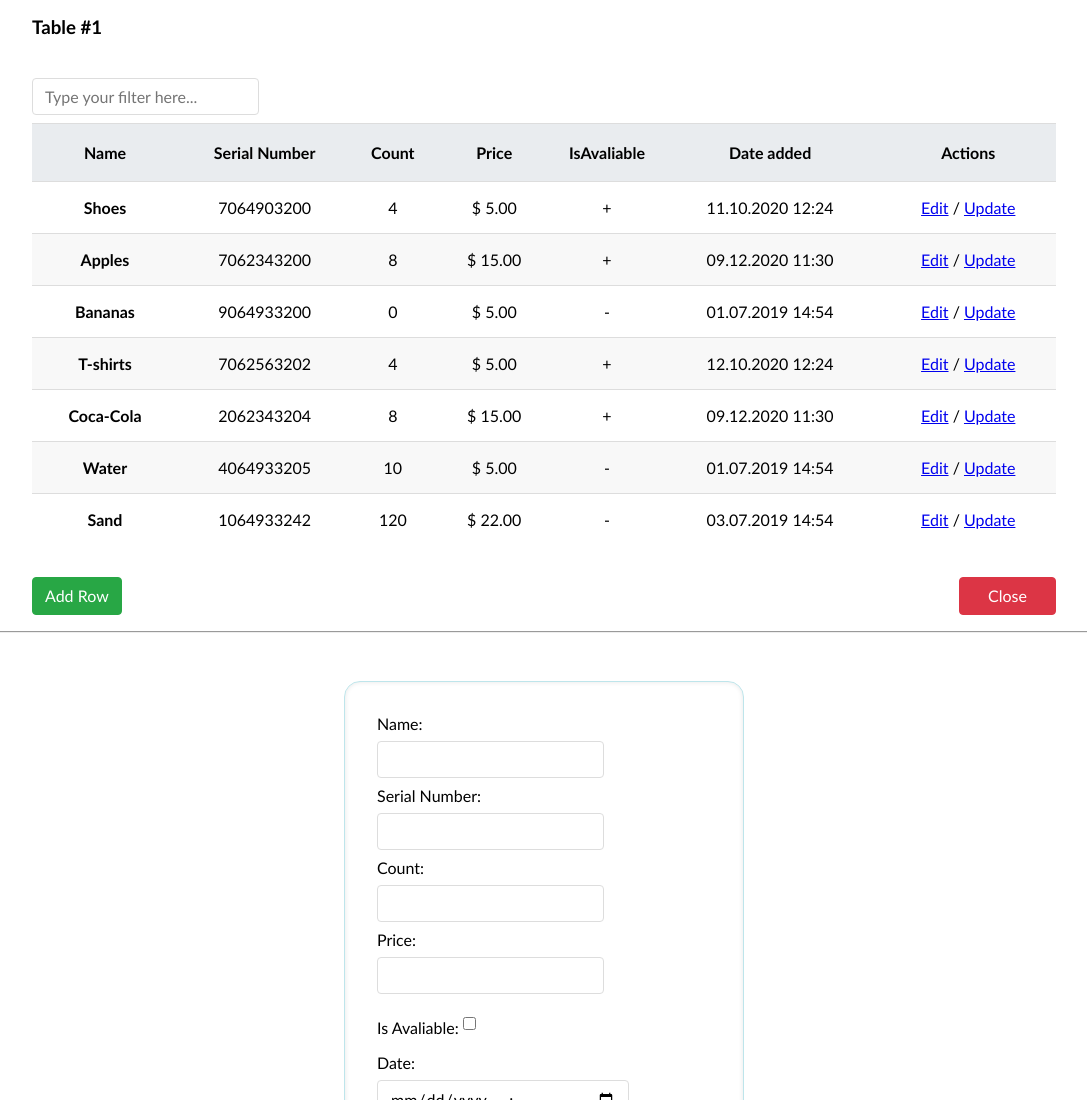
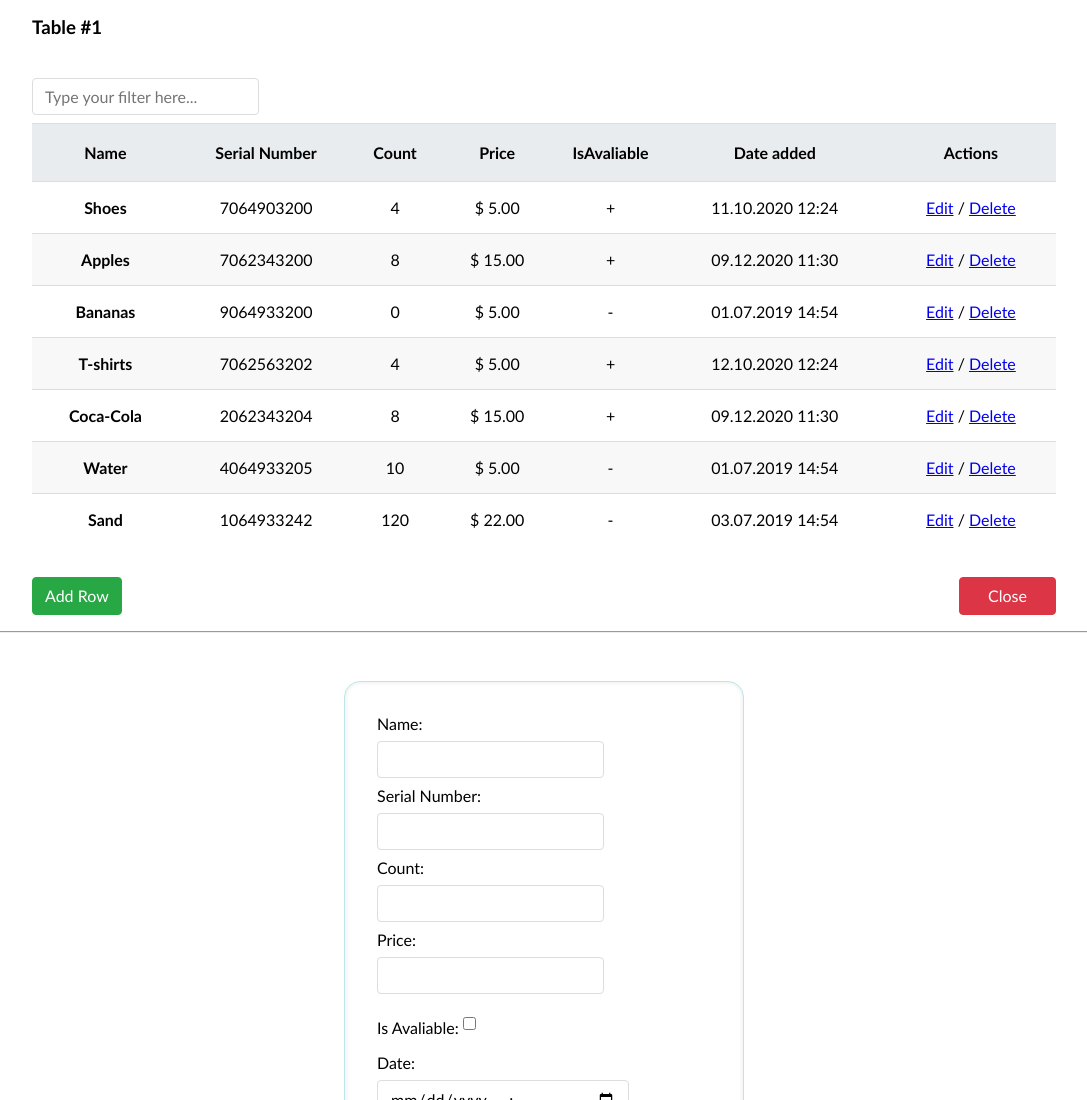
Before and after one commit to StudentNovikov/ModalTable, a website: page src/index.html in a window 1280 px wide. Shown: the top 1100 px of the page, without its empty margins (96-1183 px from the left). Drawn offline with Linux system fonts and the light colour scheme.

Commit message:
update -> delete

```diff
--- a/src/index.html
+++ b/src/index.html
@@ -33,7 +33,7 @@
           <td>$ 5.00</td>
           <td>+</td>
           <td>11.10.2020 12:24</td>
-          <td><a href="#">Edit</a> / <a href="#">Update</a></td>
+          <td><a href="#">Edit</a> / <a href="#">Delete</a></td>
         </tr>
         <tr>
           <th>Apples</th>
@@ -42,7 +42,7 @@
           <td>$ 15.00</td>
           <td>+</td>
           <td>09.12.2020 11:30</td>
-          <td><a href="#">Edit</a> / <a href="#">Update</a></td>
+          <td><a href="#">Edit</a> / <a href="#">Delete</a></td>
         </tr>
         <tr>
           <th>Bananas</th>
@@ -51,7 +51,7 @@
           <td>$ 5.00</td>
           <td>-</td>
           <td>01.07.2019 14:54</td>
-          <td><a href="#">Edit</a> / <a href="#">Update</a></td>
+          <td><a href="#">Edit</a> / <a href="#">Delete</a></td>
         </tr>
         <tr>
           <th>T-shirts</th>
@@ -60,7 +60,7 @@
           <td>$ 5.00</td>
           <td>+</td>
           <td>12.10.2020 12:24</td>
-          <td><a href="#">Edit</a> / <a href="#">Update</a></td>
+          <td><a href="#">Edit</a> / <a href="#">Delete</a></td>
         </tr>
         <tr>
           <th>Coca-Cola</th>
@@ -69,7 +69,7 @@
           <td>$ 15.00</td>
           <td>+</td>
           <td>09.12.2020 11:30</td>
-          <td><a href="#">Edit</a> / <a href="#">Update</a></td>
+          <td><a href="#">Edit</a> / <a href="#">Delete</a></td>
         </tr>
         <tr>
           <th>Water</th>
@@ -78,7 +78,7 @@
           <td>$ 5.00</td>
           <td>-</td>
           <td>01.07.2019 14:54</td>
-          <td><a href="#">Edit</a> / <a href="#">Update</a></td>
+          <td><a href="#">Edit</a> / <a href="#">Delete</a></td>
         </tr>
         <tr>
           <th>Sand</th>
@@ -87,7 +87,7 @@
           <td>$ 22.00</td>
           <td>-</td>
           <td>03.07.2019 14:54</td>
-          <td><a href="#">Edit</a> / <a href="#">Update</a></td>
+          <td><a href="#">Edit</a> / <a href="#">Delete</a></td>
         </tr>
       </tbody>
     </table>
```
